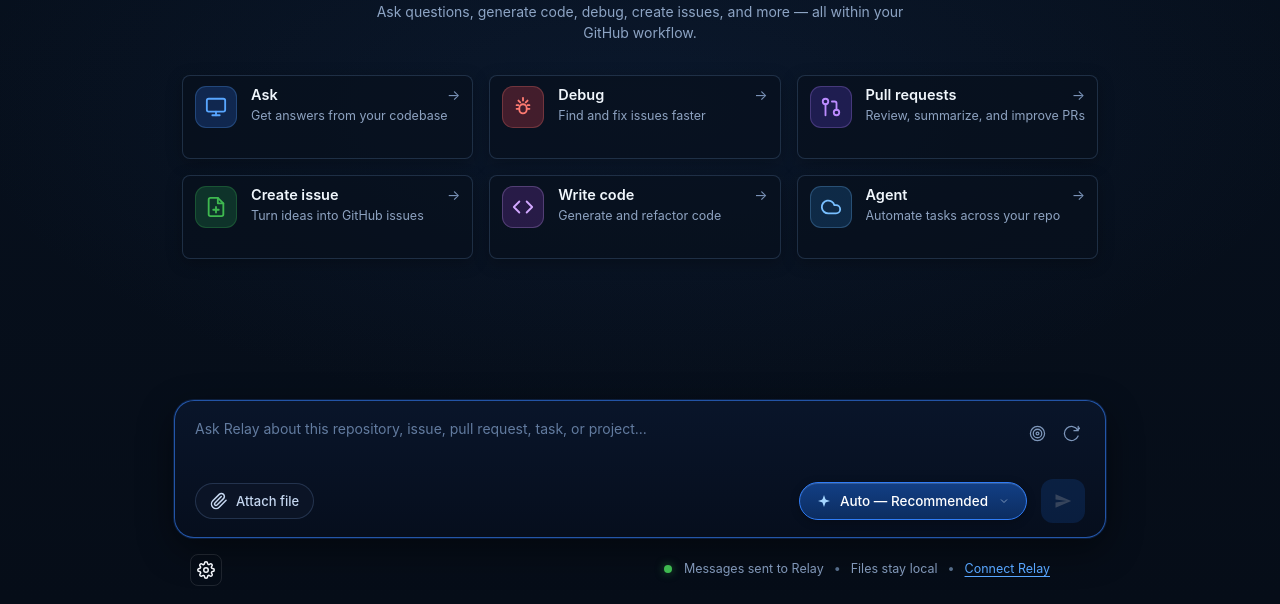
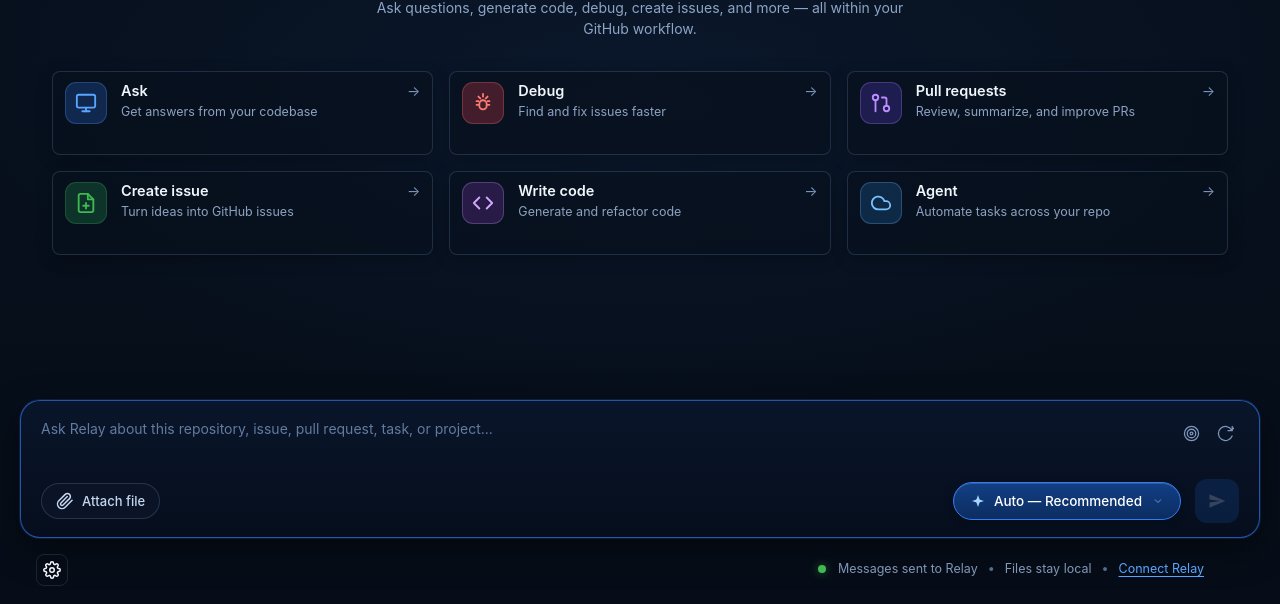
Before and after one commit to SHAM-MAX/relay-github-extension, a browser extension: page panel.html in a window 1280 px wide. Shown: the part 196-800 px from the top of the page. Drawn offline with Linux system fonts and the light colour scheme.

Commit message:
style(workspace): widen action-card grid and chat composer layout to match reference proportions

```diff
--- a/panel.css
+++ b/panel.css
@@ -209,11 +209,11 @@
   flex-direction: column;
   align-items: center;
   justify-content: flex-start;
-  padding: 44px 32px 24px;
+  padding: 40px 32px 20px;
   box-sizing: border-box;
   text-align: center;
   width: 100%;
-  max-width: 980px;
+  max-width: 1240px;
   margin: 0 auto;
 }
 
@@ -384,7 +384,7 @@
   flex-direction: column;
   gap: 22px;
   width: 100%;
-  max-width: 960px;
+  max-width: 1240px;
   margin: 0 auto;
   padding: 24px 32px;
 }
@@ -438,7 +438,7 @@
   align-items: center;
   gap: 10px;
   width: 100%;
-  max-width: 960px;
+  max-width: 1240px;
   margin: 20px auto 0;
   padding: 0 32px;
   color: var(--muted);
@@ -460,9 +460,9 @@
   display: flex;
   flex-direction: column;
   width: 100%;
-  max-width: 980px;
+  max-width: 1450px;
   margin: 0 auto;
-  padding: 0 24px 18px;
+  padding: 0 20px 18px;
   box-sizing: border-box;
   background: transparent;
 }
```
